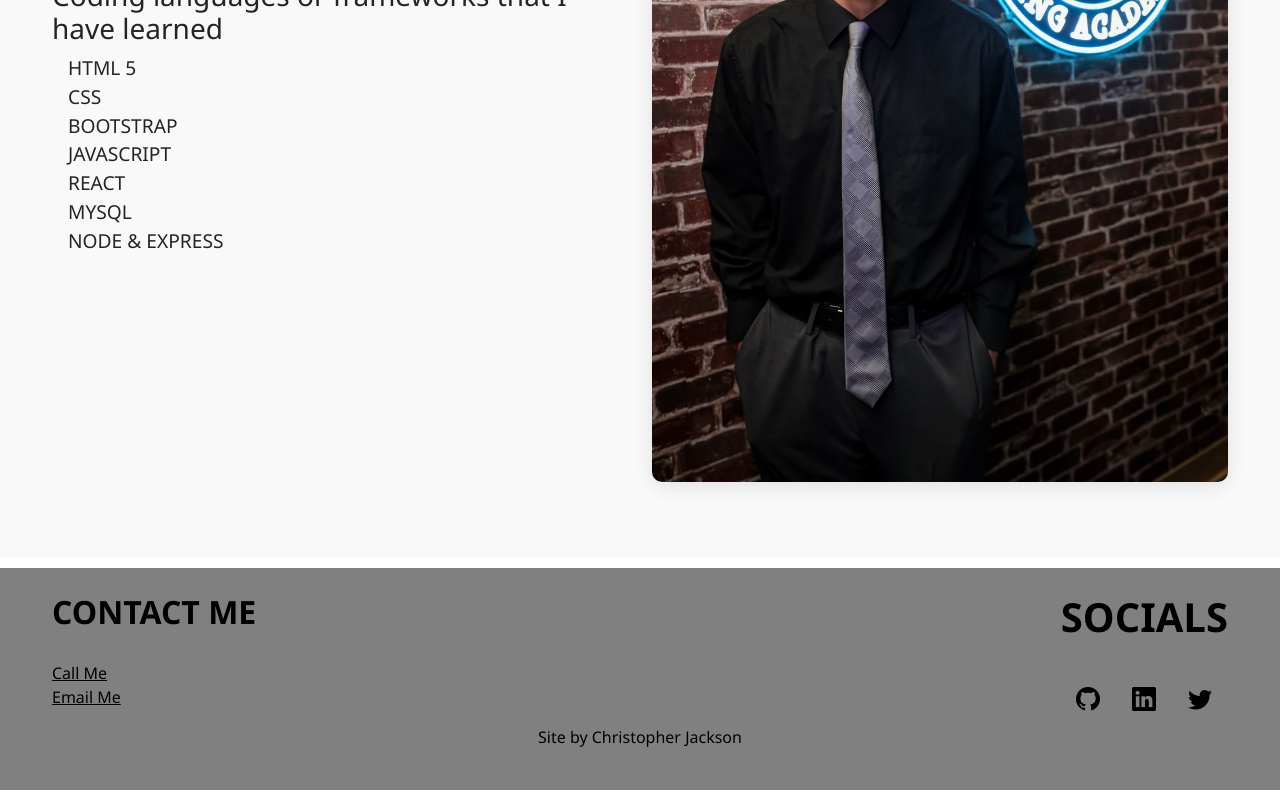
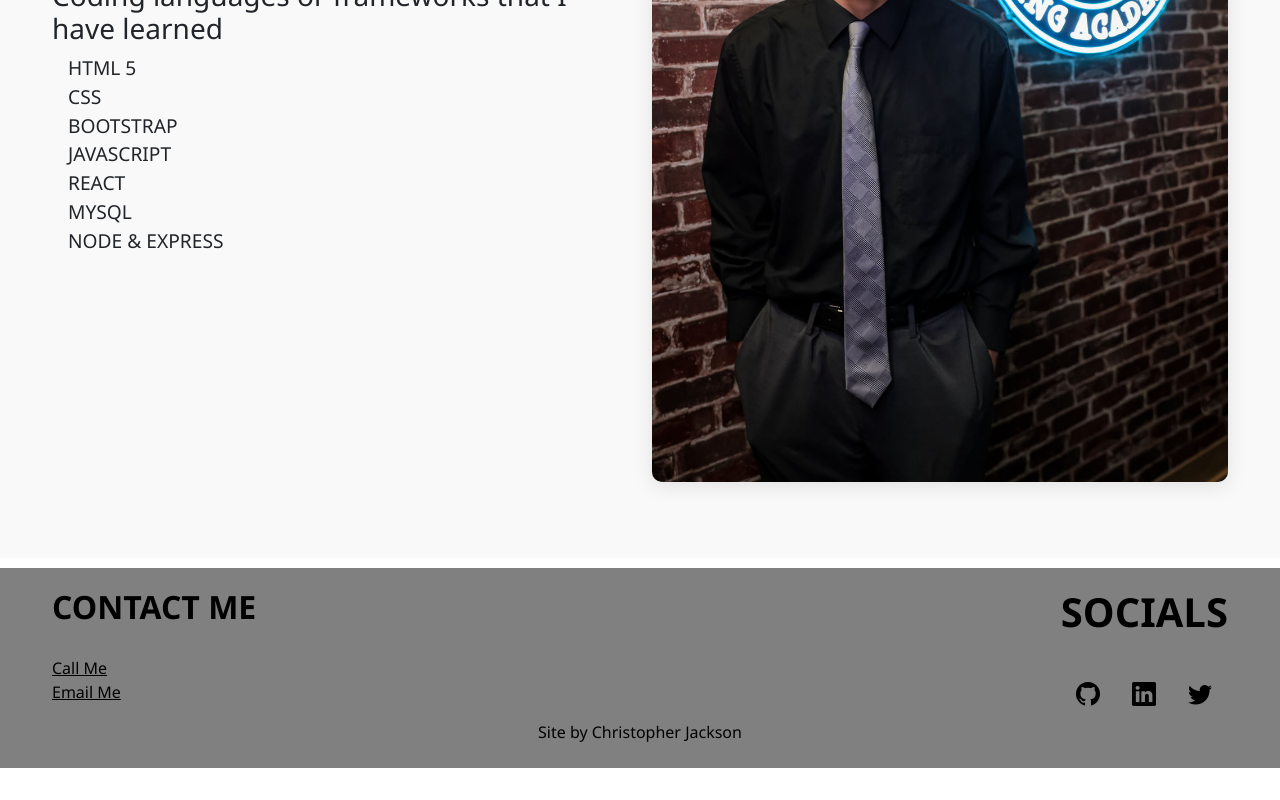
Before and after one commit to christophercoding-a11y/portfolio-react, a React (Create React App) app: page / in a window 1280 px wide. Shown: the part 570-1370 px from the top of the page. After the commit the page ends 1338 px from the top, so only its background shows below. Built offline with nearby package versions, Linux system fonts and the light colour scheme.

Commit message:
adjusting the padding and margin for the footer component

```diff
--- a/public/style.css
+++ b/public/style.css
@@ -20,13 +20,7 @@ body {
     margin-bottom: 1rem;
 }
 
-#homeMain {
-    padding: 60px 0;
-    background: #f9f9f9;
-    font-family: 'Segoe UI', Tahoma, Geneva, Verdana, sans-serif;
-}
 
-/* Container */
 .container {
     max-width: 1140px;
     margin: 0 auto;
@@ -59,8 +53,9 @@ body {
 .footer {
     background-color: grey;
     color: black;
-    margin: 10px 0;
-    padding: 25px 0;
+    margin-top: 10px;
+    padding-top: 20px ;
+    padding-bottom: 8px;
     font-family: 'Segoe UI', Tahoma, Geneva, Verdana, sans-serif;
 }
 
@@ -161,6 +156,13 @@ h2 {
     box-shadow: 0 4px 20px rgba(0, 0, 0, 0.1);
 }
 
+
+#homeMain {
+    padding: 60px 0;
+    background: #f9f9f9;
+    font-family: 'Segoe UI', Tahoma, Geneva, Verdana, sans-serif;
+}
+
 /* Responsive Columns */
 @media (max-width: 768px) {
     .row {
```
